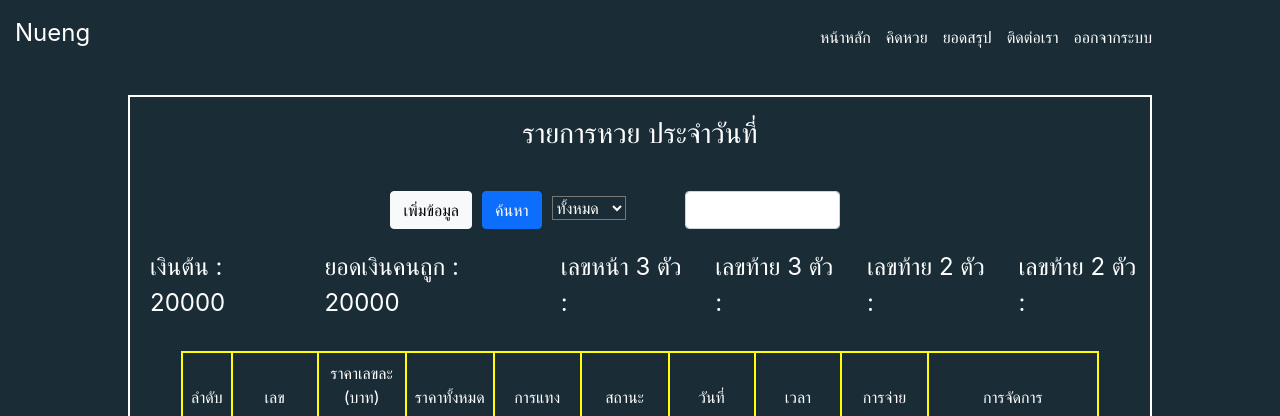
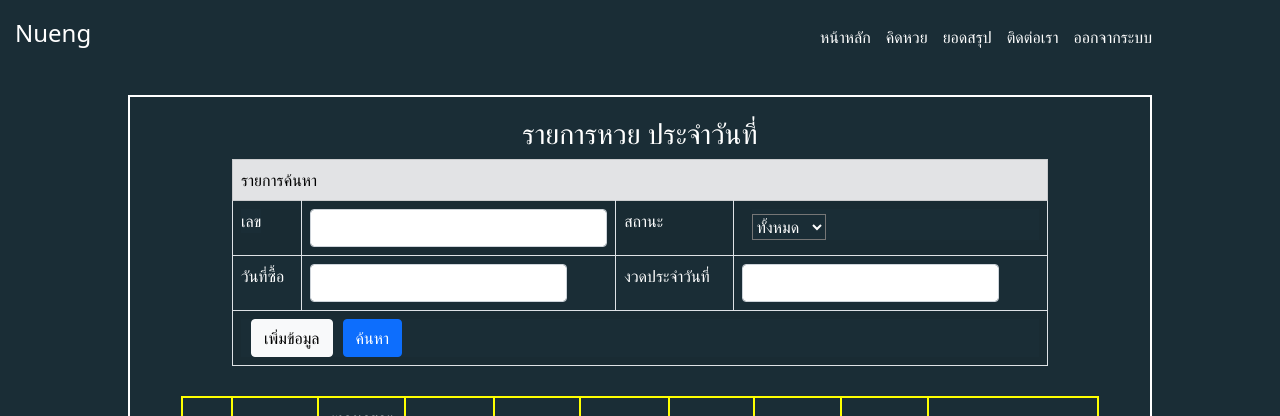
Before and after one commit to thanakorn-wop/React-LuckyNumber, a React (Create React App) app in the folder my-app/: page /calculate in a window 1280 px wide. Shown: the top 416 px of the page. Built offline with nearby package versions, Linux system fonts and the light colour scheme; no server answers; sample sign-in values are in the browser's storage.

Commit message:
change css lottary page

```diff
--- a/my-app/src/components/Lottary.js
+++ b/my-app/src/components/Lottary.js
@@ -395,7 +395,42 @@ function Lottary()
                     <div className="title" style={{"textAlign":"center","marginTop":"20px",}}>
                         <h3>รายการหวย ประจำวันที่ {dateLucky}</h3>
                     </div>
-                    <div className="info" style={{"marginTop":"40px","display":"flex","flexDirection":"column"}}>
+                    <div className="listitem">
+
+                        <table className="table table-bordered table-striped">
+                            <thead className="table-secondary">
+                                <tr className="table-listitem">
+                                    <td colSpan="4" style={{"color":"black"}}>รายการค้นหา</td>
+                                </tr>
+                            </thead>
+                            <tbody>
+                                <tr className="table-listitem" >
+                                    <td ><label>เลข</label></td>
+                                    <td><input className = "form-control" type="text"/></td>
+                                    <td>สถานะ</td>
+                                    <td>
+                                        <div className=" Action-btn">
+
+                                           <select className="selectOption" style={{"marginTop":"5px"}} onChange={(e)=>setSelect(e.target.value)}>
+                                                <option value = "All">ทั้งหมด</option>
+                                                <option value = "No">ยังไม่จ่าย</option>
+                                                <option value = "Yes">จ่ายแล้ว</option>
+                                            </select>
+
+
+                                        </div>
+                                    </td>
+                                </tr>
+                                <tr className="table-listitem">
+                                    <td>วันที่ซื้อ</td>
+                                    <td>   <div className="datepicker" ><DatePicker className="form-control" name = "datePicker" selected={DateMonth} onChange={(date)=>DatePickert(date)}  /> </div> </td>
+                                    <td>งวดประจำวันที่</td>
+                                    <td>
+                                    <div className="datepicker" ><DatePicker className="form-control" name = "datePicker"   /> </div>
+                                    </td>
+                                </tr>
+                                <tr className="table-listitem">
+                                    <td colSpan="4">
                                     <div className="setBtn"style={{"display":"flex","margin":"0 auto"}}>
                                         <div className=" Action-btn">
                                             <button type="button" className="btn btn-light"  onClick={()=>ValidityState()}>เพิ่มข้อมูล</button>
@@ -406,23 +441,12 @@ function Lottary()
                                         <div className=" Action-btn">
                                             <button type="button" className="btn btn-primary" onClick={()=>SearchData()}>ค้นหา</button>
                                         </div>
-                            <div className=" Action-btn">
-                                <select className="selectOption" style={{"marginTop":"5px"}} onChange={(e)=>setSelect(e.target.value)}>
-                                    <option value = "All">ทั้งหมด</option>
-                                    <option value = "No">ยังไม่จ่าย</option>
-                                    <option value = "Yes">จ่ายแล้ว</option>
-                                </select>
                                     </div>
-                            <div className="datepicker" style={{"width":"30%"}}><DatePicker className="form-control" name = "datePicker" selected={DateMonth} onChange={(date)=>DatePickert(date)}  /> </div>
-                        </div>
-                        <div className="setText" style={{"display":"flex","margin":"0 auto","marginTop":"20px"}}>
-                            <div className="constantText"><label style={{"fontSize":"24px","marginLeft":"20px"}}>เงินต้น : 20000</label></div>
-                            <div className="constantText"><label style={{"fontSize":"24px","marginLeft":"20px"}}>ยอดเงินคนถูก : 20000</label></div>
-                            <div className="constantText"><label style={{"fontSize":"24px","marginLeft":"20px"}}>เลขหน้า 3 ตัว : {collectNumber.threetop} </label></div>
-                            <div className="constantText"><label style={{"fontSize":"24px","marginLeft":"20px"}}>เลขท้าย 3 ตัว : {collectNumber.threedown}</label></div>
-                            <div className="constantText"><label style={{"fontSize":"24px","marginLeft":"20px"}}>เลขท้าย 2 ตัว : {collectNumber.twotop}</label></div>
-                            <div className="constantText"><label style={{"fontSize":"24px","marginLeft":"20px"}}>เลขท้าย 2 ตัว : {collectNumber.twodown}</label></div>
-                        </div>
+                                    </td>
+                                </tr>
+                            </tbody>
+                        </table>
+
                     </div>
 
                     <div className="listdatanumber" style={{"marginBottom":"15px"}}>
--- a/my-app/src/components/Modal/NumberModal.js
+++ b/my-app/src/components/Modal/NumberModal.js
@@ -83,7 +83,7 @@ function NumberModal(props)
                         </div>
 
                     </div>
-                    <div className="flexcontainer3" >
+                    {/* <div className="flexcontainer3" >
                         <div className="text_numpageline" style={{"width":"50%"}}>
                             <div className="text_numpage">  <label>ID Line:</label></div>
                             <div>  <input type="text_numpage" className="form-control "  style={{"width":"60%"}} name = "idLine"  onChange={(e)=>handleChange(e)}/></div>
@@ -92,7 +92,7 @@ function NumberModal(props)
                             <div className="text_numpage">  <label>เบอร์โทรติดต่อ</label></div>
                             <div>  <input type="text_numpage" className="form-control " style={{"width":"60%"}} name = "phoneNumber"  onChange={(e)=>handleChange(e)}/></div>
                         </div>
-                    </div>
+                    </div> */}
                     <div className="flexcontainer4">
                         <div className="LuckyDate" style={{"width":"50%"}}>
                             <div className="text_numpage">  <label>งวดประจำวันที่</label></div>
--- a/my-app/src/index.css
+++ b/my-app/src/index.css
@@ -6,8 +6,3 @@ body {
   -webkit-font-smoothing: antialiased;
   -moz-osx-font-smoothing: grayscale;
 }
-
-code {
-  font-family: source-code-pro, Menlo, Monaco, Consolas, 'Courier New',
-    monospace;
-}
--- a/my-app/src/index.js
+++ b/my-app/src/index.js
@@ -1,6 +1,6 @@
 import React, { useState } from 'react';
 import ReactDOM from 'react-dom/client';
-import './index.css';
+
 import App from './App';
 import reportWebVitals from './reportWebVitals';
 import { AuthContext } from './components/Authen';
```
Lines whose indentation alone changed are shown as unchanged.
